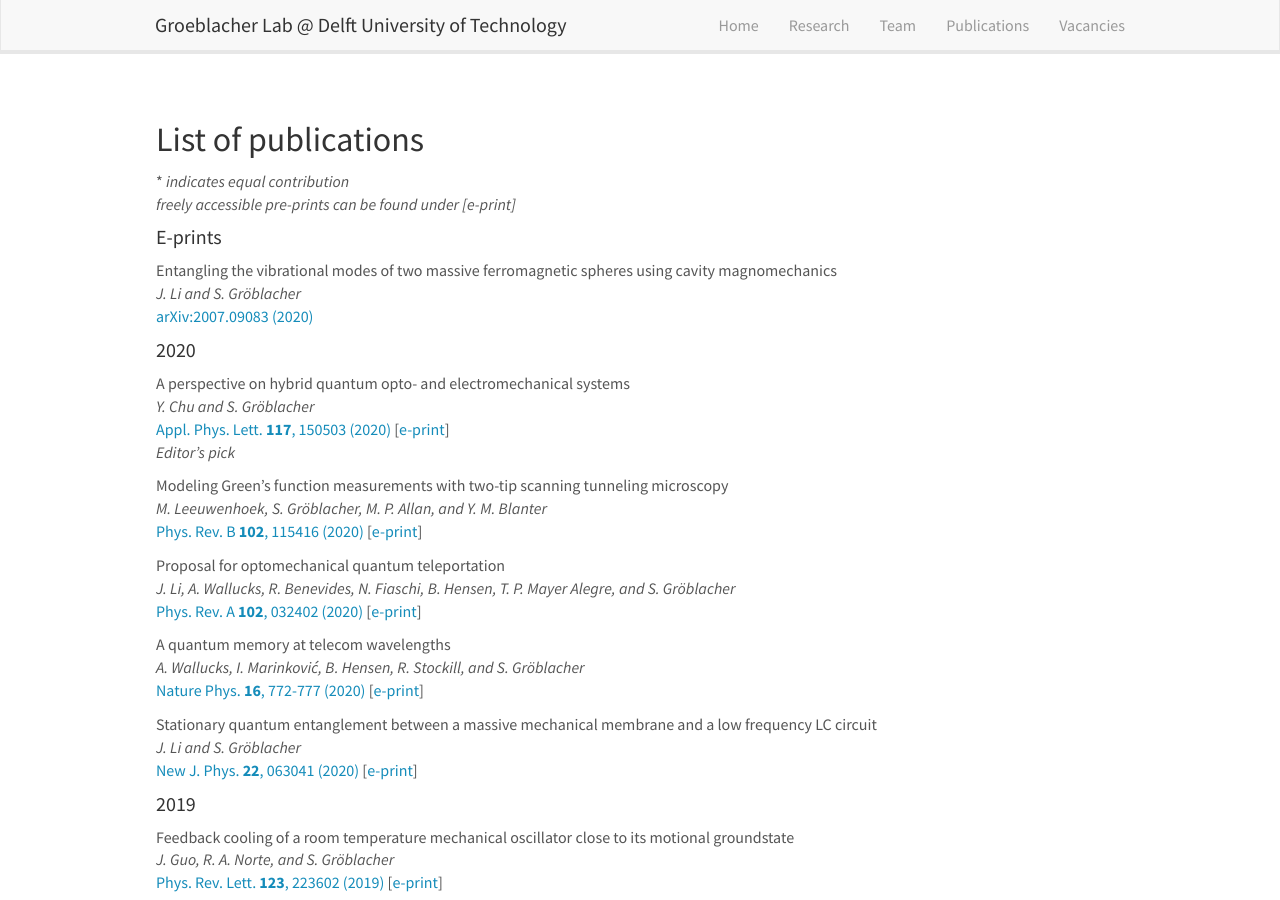
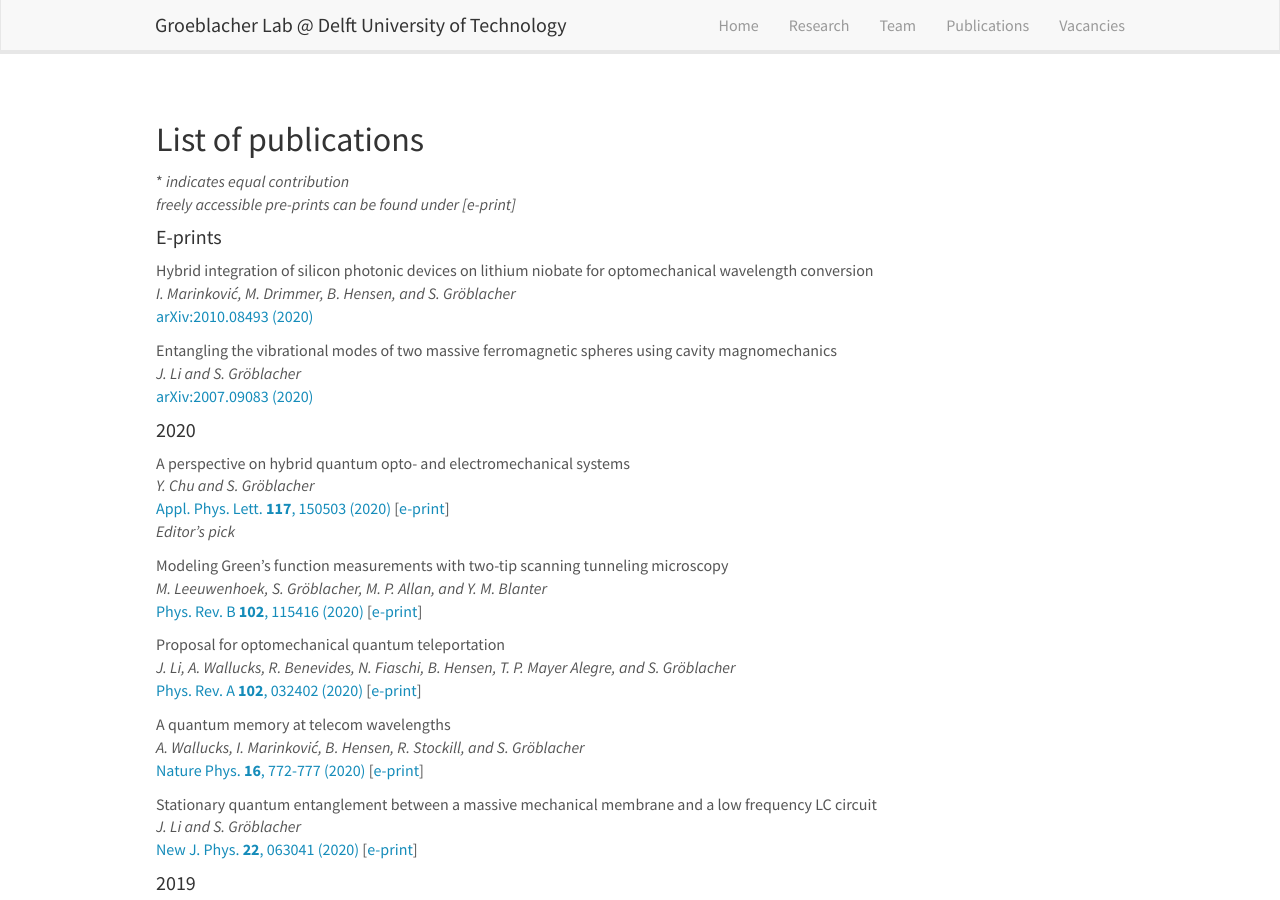
Before and after one commit to sgroeblacher/groeblacherlab, a Jekyll site: the page built from _pages/publications.md, in a window 1280 px wide and 900 px high, scrolled down 2553 px. Built offline with Jekyll 4.4.1, drawn with Linux system fonts in a browser that asks for light colours; nearby versions of some CDN libraries.

Commit message:
modified:   _data/publist.yml 	modified:   documents/CV_SGroeblacher.pdf

```diff
--- a/_data/publist.yml
+++ b/_data/publist.yml
@@ -1,3 +1,17 @@
+- title: "Hybrid integration of silicon photonic devices on lithium niobate for optomechanical wavelength conversion"
+  image:
+  description:
+  authors: I. Marinković, M. Drimmer, B. Hensen, and S. Gröblacher
+  link:
+    url: https://arxiv.org/abs/2010.08493
+    display: arXiv:2010.08493 (2020)
+  arxiv: 0
+  eprint:
+  highlight: 0
+  news2:
+  newyear: 1
+  year: E-prints
+
 - title: "Entangling the vibrational modes of two massive ferromagnetic spheres using cavity magnomechanics"
   image:
   description:
@@ -9,8 +23,8 @@
   eprint:
   highlight: 0
   news2:
-  newyear: 1
-  year: E-prints
+  newyear: 0
+  year:
 
 - title: "A perspective on hybrid quantum opto- and electromechanical systems"
   image:
```
Also changed, not shown: 1 other file.
